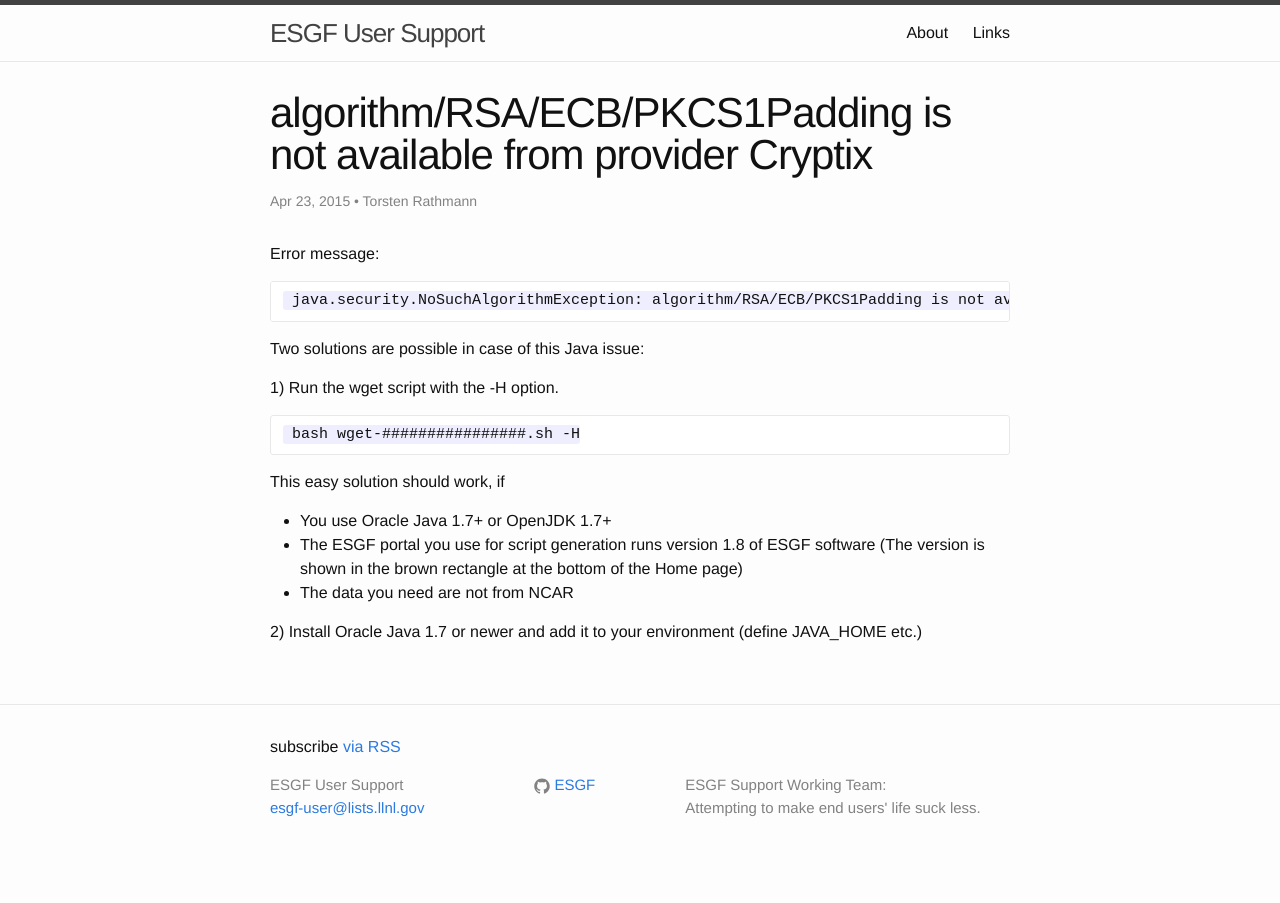
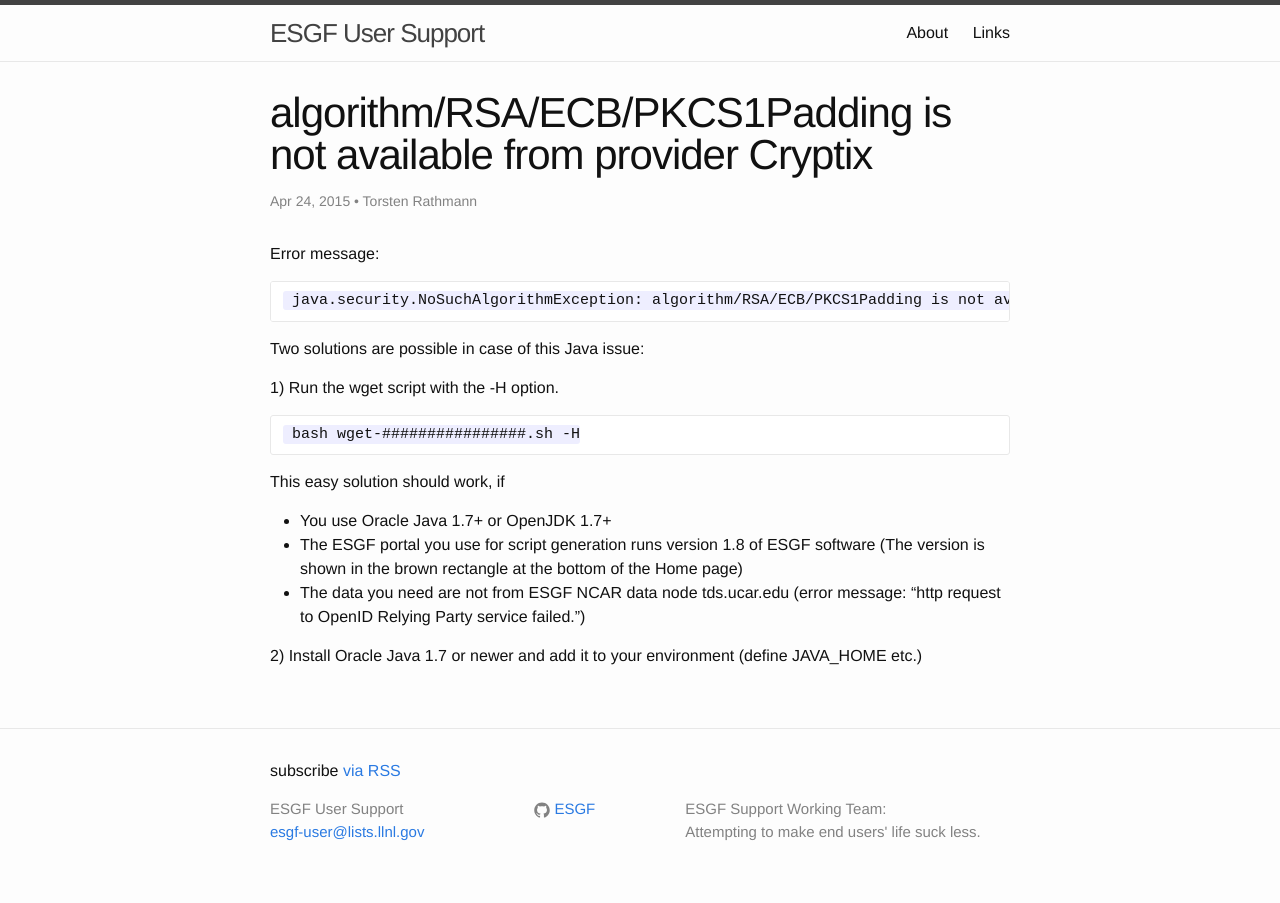
Before and after one commit to ESGF/esgf-swt, a Jekyll site: the page built from _posts/2015-04-22-Cryptix.markdown, in a window 1280 px wide. Built offline with Jekyll 4.4.1, drawn with Linux system fonts in a browser that asks for light colours.

Commit message:
TR: One question for each Java error plus more detailed

```diff
--- a/_posts/2015-04-22-Cryptix.markdown
+++ b/_posts/2015-04-22-Cryptix.markdown
@@ -2,7 +2,7 @@
 layout: post
 title:  "algorithm/RSA/ECB/PKCS1Padding is not available from provider Cryptix"
 categories: download, wget
-date: 2015-04-23 19:35:00
+date: 2015-04-24 19:35:00
 author: Torsten Rathmann
 ---
 
@@ -19,6 +19,6 @@
 This easy solution should work, if
 * You use Oracle Java 1.7+ or OpenJDK 1.7+
 * The ESGF portal you use for script generation runs version 1.8 of ESGF software (The version is shown in the brown rectangle at the bottom of the Home page)
-* The data you need are not from NCAR
+* The data you need are not from ESGF NCAR data node tds.ucar.edu (error message: "http request to OpenID Relying Party service failed.")
 
 2) Install Oracle Java 1.7 or newer and add it to your environment (define JAVA_HOME etc.)
```
